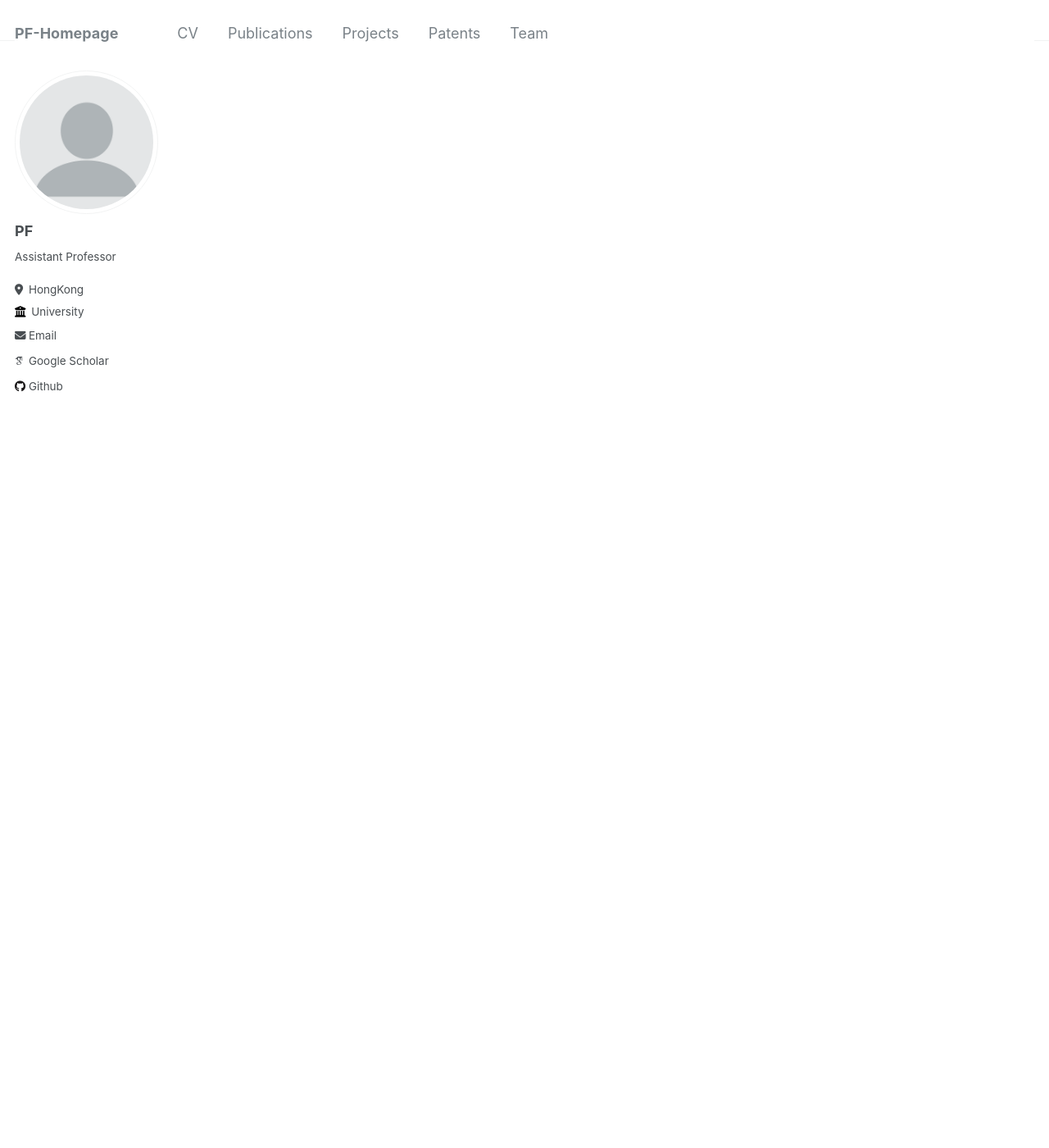
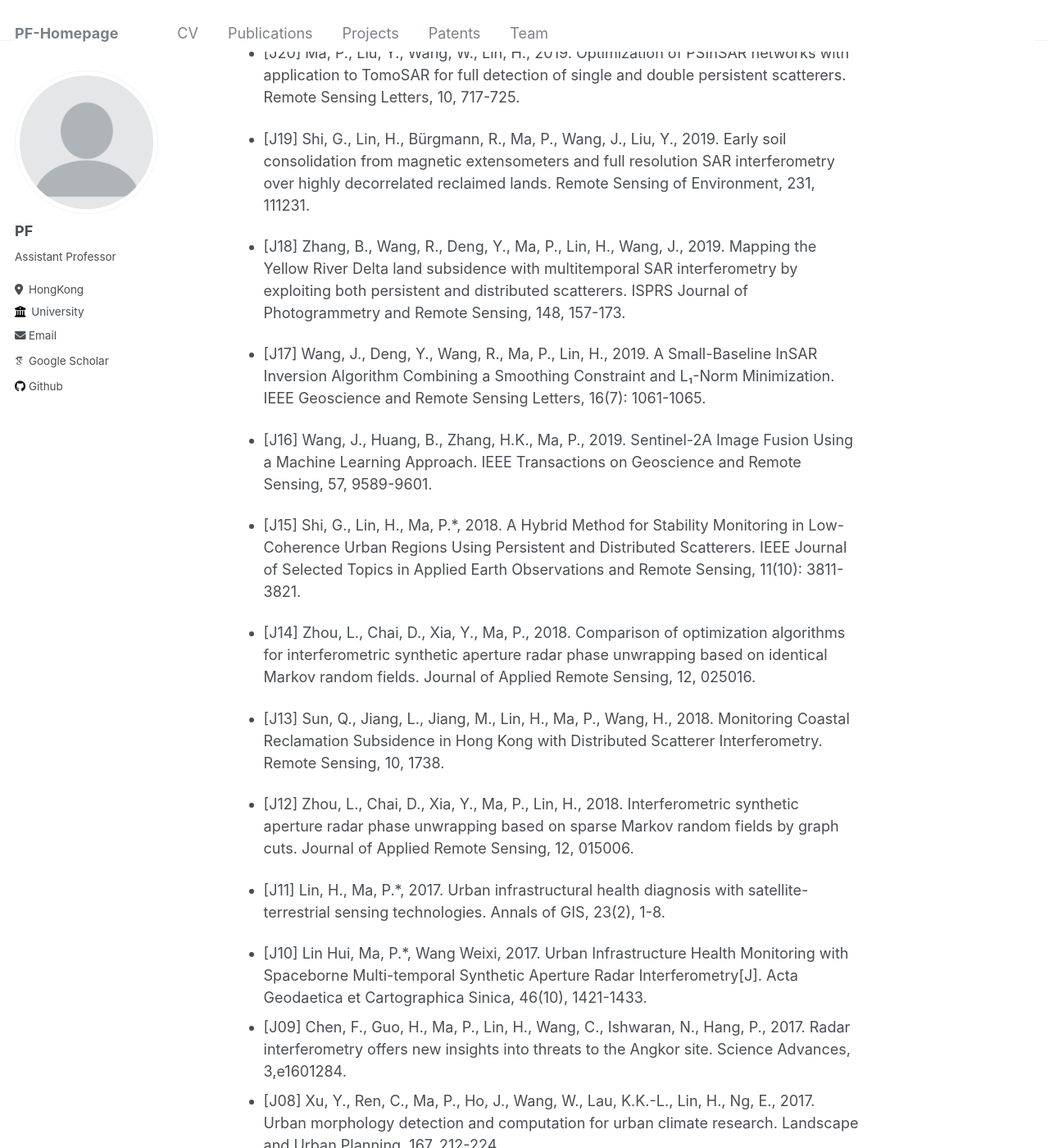
Before and after one commit to pfMA03/peifengMa, a Jekyll site: the page built from _publications/2015-10-01-paper-title-number-3.md, in a window 1280 px wide and 1400 px high, scrolled down 3387 px. Shown: the whole window at 82% size. Built offline with Jekyll 4.4.1, drawn with Linux system fonts in a browser that asks for light colours; some web fonts are replaced; some of the changed text lies outside the part shown.

Commit message:
Update 2015-10-01-paper-title-number-3.md

```diff
--- a/_publications/2015-10-01-paper-title-number-3.md
+++ b/_publications/2015-10-01-paper-title-number-3.md
@@ -10,70 +10,119 @@ permalink: /publication/2015-10-01-paper-title-number-3
 ---
 
 * [J47] Ma, P.*, Wu, Z., Zhang, Z., & Au, F., 2024. SAR-Transformer-based decomposition of time-
-series InSAR signals for evaluating the impacts of Geotechnical, Meteorological, and Marine
-conditions on the Hong Kong-Zhuhai-Macao Bridge’s deformations. Remote Sensing of
-Environment, 302, 113962.
-* [J46] Wu, Z., Zhang, X., Ye, G., & Ma, P.*, 2024. Efficient management and processing of massive
-InSAR images using an HPC-based cloud platform. IEEE Journal of Selected Topics in
+series InSAR signals for evaluating the impacts of Geotechnical, Meteorological, and Marine conditions on the Hong Kong-Zhuhai-Macao Bridge’s deformations. Remote Sensing ofEnvironment, 302, 113962.
+
+* [J46] Wu, Z., Zhang, X., Ye, G., & Ma, P.*, 2024. Efficient management and processing of massive InSAR images using an HPC-based cloud platform. IEEE Journal of Selected Topics in
 Applied Earth Observations and Remote Sensing.
-* [J45] Wu, Z., Zhang, X., Cai, J., Ma, P.*, & Kwan, M.-P., 2023. Understanding spatially non-
-stationary effects of natural and human-induced factors on land subsidence based on InSAR
-and multi-source geospatial data: A case study in the Guangdong-Hong Kong-Macao Greater
-Bay Area. International Journal of Digital Earth, 16(2): 4404-4427.
-* [J44] Chen, F., Guo, H., Ma, P., Tang, Y., Wu, F., Zhu, M., …, & Lin, H., 2023. Sustainable
-development of World Cultural Heritage sites in China estimated from optical and SAR
+
+* [J45] Wu, Z., Zhang, X., Cai, J., Ma, P.*, & Kwan, M.-P., 2023. Understanding spatially non- stationary effects of natural and human-induced factors on land subsidence based on InSAR and multi-source geospatial data: A case study in the Guangdong-Hong Kong-Macao Greater Bay Area. International Journal of Digital Earth, 16(2): 4404-4427.
+
+* [J44] Chen, F., Guo, H., Ma, P., Tang, Y., Wu, F., Zhu, M., …, & Lin, H., 2023. Sustainable development of World Cultural Heritage sites in China estimated from optical and SAR
 remotely sensed data[J]. Remote Sensing of Environment, 298: 113838.
-* [J43] Chen, L., Ma, P.*, Yu, C., Zheng, Y., Zhu, Q., & Ding, Y., 2023. Landslide susceptibility
-assessment in multiple urban slope settings with a landslide inventory augmented by InSAR
+
+* [J43] Chen, L., Ma, P.*, Yu, C., Zheng, Y., Zhu, Q., & Ding, Y., 2023. Landslide susceptibility assessment in multiple urban slope settings with a landslide inventory augmented by InSAR
 techniques. Engineering Geology, 107342.
-* [J42] Wu, Z., Zhang, X., Ma, P., Kwan, M.-P., & Liu, Y., 2023. How did urban morphological
-factors influence the land surface temperature in Hong Kong during 2017-2022? Evidence
-from remote sensing and land use data. Sustainability, 15(21), 15511.
+
+* [J42] Wu, Z., Zhang, X., Ma, P., Kwan, M.-P., & Liu, Y., 2023. How did urban morphological factors influence the land surface temperature in Hong Kong during 2017-2022? Evidence from remote sensing and land use data. Sustainability, 15(21), 15511.
+
 * [J41] Mao, W., Wang, X., Liu, G., Pirasteh, S., Zhang, R., Lin, H., …, & Ma, P., 2023. Time Series
 InSAR Ionospheric Delay Estimation, Correction, and Ground Deformation Monitoring with
-Reformulating Range Split-Spectrum Interferometry. IEEE Transactions on Geoscience and
-Remote Sensing, 61, 1-18.
+Reformulating Range Split-Spectrum Interferometry. IEEE Transactions on Geoscience and Remote Sensing, 61, 1-18.
+
 * [J40] Mao, W., Wang, X., Liu, G., Ma, P., Zhang, R., Ma, Z., …, & Lin, H., 2023. Ionospheric
 Phase Delay Correction for Time Series Multi-aperture InSAR Constrained by Polynomial
 Deformation Model. IEEE Geoscience and Remote Sensing Letters, 20, 1-5.
+
 * [J39] Wu, Z., Ma, P.*, Zheng, Y., Gu, F., Liu, L., & Lin, H., 2023. Automatic detection and
 classification of land subsidence in deltaic metropolitan areas using distributed scatterer
 InSAR and Oriented R-CNN. Remote Sensing of Environment, 290, 113545.
+
 * [J38] Li, W., Ma, P.*, Wang, H., & Fang, C., 2023. SAR-TSCC: A Novel Approach for Long Time
-Series SAR Image Change Detection and Pattern Analysis. IEEE Transactions on
-Geoscience and Remote Sensing, 61, 1-16.
+Series SAR Image Change Detection and Pattern Analysis. IEEE Transactions on Geoscience and Remote Sensing, 61, 1-16.
+
 * [J37] Lin, Y., Zhang, H., Li, G., Wan, L., Wang, F., Ma, P.*, & Lin, H., 2022. Improving urban
 impervious surface extraction by synergizing hyperspectral and polarimetric radar data using
-sparse representation. The Egyptian Journal of Remote Sensing and Space Science, 25(4),
-1045-1056.
+sparse representation. The Egyptian Journal of Remote Sensing and Space Science, 25(4), 1045-1056.
+
 * [J36] Ma, P., Zheng, Y., Zhang, Z., Wu, Z., & Yu, C., 2022. Building risk monitoring and prediction
 using integrated multi-temporal InSAR and numerical modeling techniques. International
 Journal of Applied Earth Observation and Geoinformation, 114, 103076.
+
 * [J35] Shi, G., Huang, B., Ma, P., & Lin, H., 2022. Distributed scatterer interferometry for forested
-and hilly areas using a topographical homogeneous filtering. Remote Sensing Letters, 13(5),
-460-469.
+and hilly areas using a topographical homogeneous filtering. Remote Sensing Letters, 13(5), 460-469.
+
 * [J34] Bai, Y., Sun, G., Li, Y., Ma, P., Li, G., & Zhang, Y., 2021. Comprehensively analyzing optical
-and polarimetric SAR features for land-use/land-cover classification and urban vegetation
-extraction in highly-dense urban area. International Journal of Applied Earth Observation
-and Geoinformation, 103, 102496.
+and polarimetric SAR features for land-use/land-cover classification and urban vegetation extraction in highly-dense urban area. International Journal of Applied Earth Observation and Geoinformation, 103, 102496.
+
 * [J33] Ma, P., Lin, H., Wang, W., Yu, H., Chen, F., Jiang, L., …, & Wang, J., 2021. Toward Fine
-Surveillance: A Review of Multitemporal Interferometric Synthetic Aperture Radar for
-Infrastructure Health Monitoring. IEEE Geoscience and Remote Sensing Magazine, 10(1),
-207-230.
-* [J32] Zhao, Z., Wu, Z., Zheng, Y., & Ma, P.*, 2021. Recurrent neural networks for atmospheric
-noise removal from InSAR time series with missing values. ISPRS Journal of
-Photogrammetry and Remote Sensing, 180, 227-237.
+Surveillance: A Review of Multitemporal Interferometric Synthetic Aperture Radar for Infrastructure Health Monitoring. IEEE Geoscience and Remote Sensing Magazine, 10(1), 207-230.
+
+* [J32] Zhao, Z., Wu, Z., Zheng, Y., & Ma, P.*, 2021. Recurrent neural networks for atmospheric noise removal from InSAR time series with missing values. ISPRS Journal of Photogrammetry and Remote Sensing, 180, 227-237.
+
 * [J31] Lin, Y., Wan, L., Zhang, H., Wei, S., Ma, P.*, Li, Y., & Zhao, Z., 2021. Leveraging optical
-and SAR data with a UU-Net for large-scale road extraction. International Journal of Applied
-Earth Observation and Geoinformation, 103, 102498.
-* [J30] Wu, Z., Zhao, Z., Ma, P.*, & Huang, B., 2021. Real-World DEM Super-Resolution based on
-Generative Adversarial Networks for Improving InSAR Topographic Phase Simulation.
-IEEE Journal of Selected Topics in Applied Earth Observations and Remote Sensing, 14,
-8373-8385.
-* [J29] Ma, P., Cui, Y., Wang, W., Lin, H., & Zhang, Y., 2021. Coupling InSAR and numerical
-modeling for characterizing landslide movements under complex loads in urbanized hillslopes. Landslides, 1-13.
-[J28] Shi, G., Ma, P.*, Hu, X., Huang, B., & Lin, H., 2021. Surface response and subsurface features
+and SAR data with a UU-Net for large-scale road extraction. International Journal of Applied Earth Observation and Geoinformation, 103, 102498.
+
+* [J30] Wu, Z., Zhao, Z., Ma, P.*, & Huang, B., 2021. Real-World DEM Super-Resolution based on Generative Adversarial Networks for Improving InSAR Topographic Phase Simulation. IEEE Journal of Selected Topics in Applied Earth Observations and Remote Sensing, 14, 8373-8385.
+
+* [J29] Ma, P., Cui, Y., Wang, W., Lin, H., & Zhang, Y., 2021. Coupling InSAR and numerical modeling for characterizing landslide movements under complex loads in urbanized hillslopes. Landslides, 1-13.
+
+* [J28] Shi, G., Ma, P.*, Hu, X., Huang, B., & Lin, H., 2021. Surface response and subsurface features
 during the restriction of groundwater exploitation in Suzhou (China) inferred from decadal
 SAR interferometry. Remote Sensing of Environment, 256, 112327.
-* [J27] Chen, F., Guo, H., Tapete, D., Masini, N., Cigna, F., Lasaponara, R., ... & Ma, P., 2021. Interdisciplinary approaches based on imaging radar enable cutting-edge cultural heritage
-applications. National Science Review, 8(9), nwab123.
+
+* [J27] Chen, F., Guo, H., Tapete, D., Masini, N., Cigna, F., Lasaponara, R., ... & Ma, P., 2021. Interdisciplinary approaches based on imaging radar enable cutting-edge cultural heritage applications. National Science Review, 8(9), nwab123.
+
+* [J26] Ma, P., Zhang, F., Lin, H., 2020. Prediction of InSAR time-series deformation using deep convolutional neural networks. Remote Sensing Letters, 11, 137-145.
+
+* [J25] Shi, G., Ma, P., Lin, H., Huang, B., Zhang, B., Liu, Y., 2020. Potential of Using Phase
+Correlation in Distributed Scatterer InSAR Applied to Built Scenarios. Remote Sensing, 12,686.
+
+* [J24] Ma, P., Wang, W., Zhang, B., Wang, J., Shi, G., Huang, G., Chen, F., Jiang, L., Lin, H., 2019.
+Remotely sensing large-and small-scale ground subsidence: A case study of the Guangdong–
+Hong Kong–Macao Greater Bay Area of China. Remote Sensing of Environment, 232,111282.
+
+* [J23] Chen, F., Zhou, W., Chen, C., & Ma, P., 2019. Extended D-TomoSAR Displacement Monitoring for Nanjing (China) City Built Structure Using High-Resolution TerraSAR/TanDEM-X and Cosmo SkyMed SAR Data. Remote Sensing, 11(22), 2623.
+
+* [J22] Ma, P., Li, T., Fang, C., Lin, H., 2019. A tentative test for measuring the sub-millimeter
+settlement and uplift of a high-speed railway bridge using COSMO-SkyMed images. ISPRS
+Journal of Photogrammetry and Remote Sensing, 155, 1-12.
+
+* [J21] Liu, Y., Ma, P.*, Lin, H., Wang, W., Shi, G., 2019. Distributed Scatterer InSAR Reveals
+Surface Motion of the Ancient Chaoshan Residence Cluster in the Lianjiang Plain, China.
+Remote Sensing, 11, 166.
+
+* [J20] Ma, P., Liu, Y., Wang, W., Lin, H., 2019. Optimization of PSInSAR networks with application to TomoSAR for full detection of single and double persistent scatterers. Remote Sensing Letters, 10, 717-725.
+
+* [J19] Shi, G., Lin, H., Bürgmann, R., Ma, P., Wang, J., Liu, Y., 2019. Early soil consolidation from
+magnetic extensometers and full resolution SAR interferometry over highly decorrelated reclaimed lands. Remote Sensing of Environment, 231, 111231.
+
+* [J18] Zhang, B., Wang, R., Deng, Y., Ma, P., Lin, H., Wang, J., 2019. Mapping the Yellow River Delta land subsidence with multitemporal SAR interferometry by exploiting both persistent
+and distributed scatterers. ISPRS Journal of Photogrammetry and Remote Sensing, 148, 157-173.
+
+* [J17] Wang, J., Deng, Y., Wang, R., Ma, P., Lin, H., 2019. A Small-Baseline InSAR Inversion Algorithm Combining a Smoothing Constraint and L₁-Norm Minimization. IEEE Geoscience
+and Remote Sensing Letters, 16(7): 1061-1065.
+
+* [J16] Wang, J., Huang, B., Zhang, H.K., Ma, P., 2019. Sentinel-2A Image Fusion Using a Machine Learning Approach. IEEE Transactions on Geoscience and Remote Sensing, 57, 9589-9601.
+
+* [J15] Shi, G., Lin, H., Ma, P.*, 2018. A Hybrid Method for Stability Monitoring in Low-Coherence Urban Regions Using Persistent and Distributed Scatterers. IEEE Journal of Selected Topics in Applied Earth Observations and Remote Sensing, 11(10): 3811-3821.
+
+* [J14] Zhou, L., Chai, D., Xia, Y., Ma, P., 2018. Comparison of optimization algorithms for interferometric synthetic aperture radar phase unwrapping based on identical Markov random fields. Journal of Applied Remote Sensing, 12, 025016.
+
+* [J13] Sun, Q., Jiang, L., Jiang, M., Lin, H., Ma, P., Wang, H., 2018. Monitoring Coastal
+Reclamation Subsidence in Hong Kong with Distributed Scatterer Interferometry. Remote Sensing, 10, 1738.
+
+* [J12] Zhou, L., Chai, D., Xia, Y., Ma, P., Lin, H., 2018. Interferometric synthetic aperture radar
+phase unwrapping based on sparse Markov random fields by graph cuts. Journal of Applied Remote Sensing, 12, 015006.
+
+* [J11] Lin, H., Ma, P.*, 2017. Urban infrastructural health diagnosis with satellite-terrestrial sensing technologies. Annals of GIS, 23(2), 1-8.
+
+* [J10] Lin Hui, Ma, P.*, Wang Weixi, 2017. Urban Infrastructure Health Monitoring with Spaceborne Multi-temporal Synthetic Aperture Radar Interferometry[J]. Acta Geodaetica et Cartographica Sinica, 46(10), 1421-1433.
+* [J09] Chen, F., Guo, H., Ma, P., Lin, H., Wang, C., Ishwaran, N., Hang, P., 2017. Radar interferometry offers new insights into threats to the Angkor site. Science Advances, 3,e1601284.
+* [J08] Xu, Y., Ren, C., Ma, P., Ho, J., Wang, W., Lau, K.K.-L., Lin, H., Ng, E., 2017. Urban morphology detection and computation for urban climate research. Landscape and Urban Planning, 167, 212-224.
+* [J07] Chen, F., Wu, Y., Zhang, Y., Parcharidis, I., Ma, P., Xiao, R., …, & Foumelis, M., 2017. Surface Motion and Structural Instability Monitoring of Ming Dynasty City Walls by Two-Step Tomo-PSInSAR Approach in Nanjing City, China. Remote Sensing, 9, 371.
+* [J06] Ma, P., Lin, H., 2016. Robust Detection of Single and Double Persistent Scatterers in Urban Built Environments. IEEE Transactions on Geoscience and Remote Sensing, 54, 2124-2139.
+* [J05] Ma, P., Lin, H., Lan, H., Chen, F., 2015. Multi-dimensional SAR tomography for monitoring the deformation of newly built concrete buildings. ISPRS Journal of Photogrammetry and Remote Sensing, 106, 118-128.
+* [J04] Ma, P., Lin, H., Lan, H., Chen, F., 2015. On the performance of reweighted L1 minimization for tomographic SAR imaging. IEEE Geoscience and Remote Sensing Letters, 12, 895-899.
+* [J03] Xu, Y., Ma, P., Ng, E., Lin, H., 2015. Fusion of worldview-2 stereo and multitemporal TerraSAR-X images for building height extraction in urban areas. IEEE Geoscience and Remote Sensing Letters, 12, 1795-1799.
+* [J02] Lin, H., Ma, P.*, & Lan, H. X, 2015. Basic Principles, Key Techniques and Applications of Tomographic SAR Imaging. J. Geomatics, 40, 1-6.
+* [J01] Zhang, H., Ma, P., Wang, C., 2012. A New Function Expansion for Polarization Coherence Tomography. IEEE Geoscience and Remote Sensing Letters, 9, 891-895.
```
